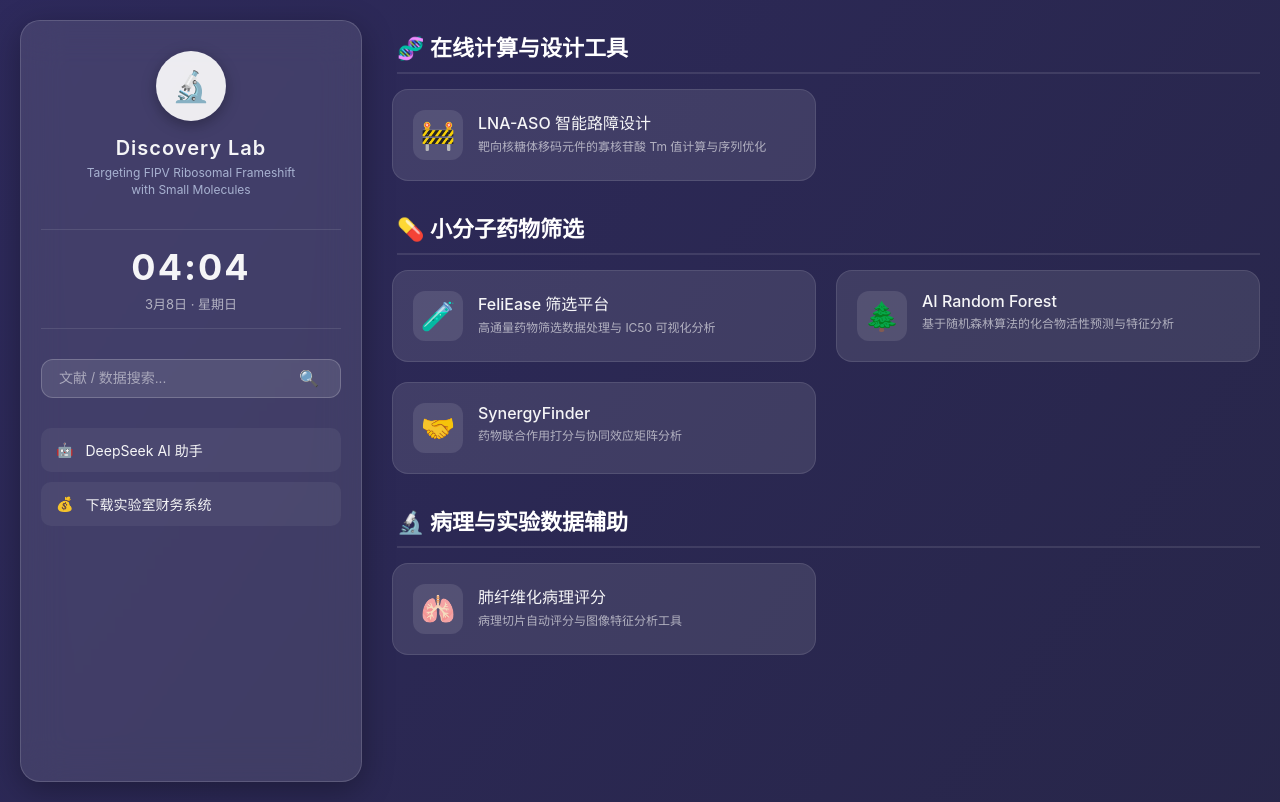
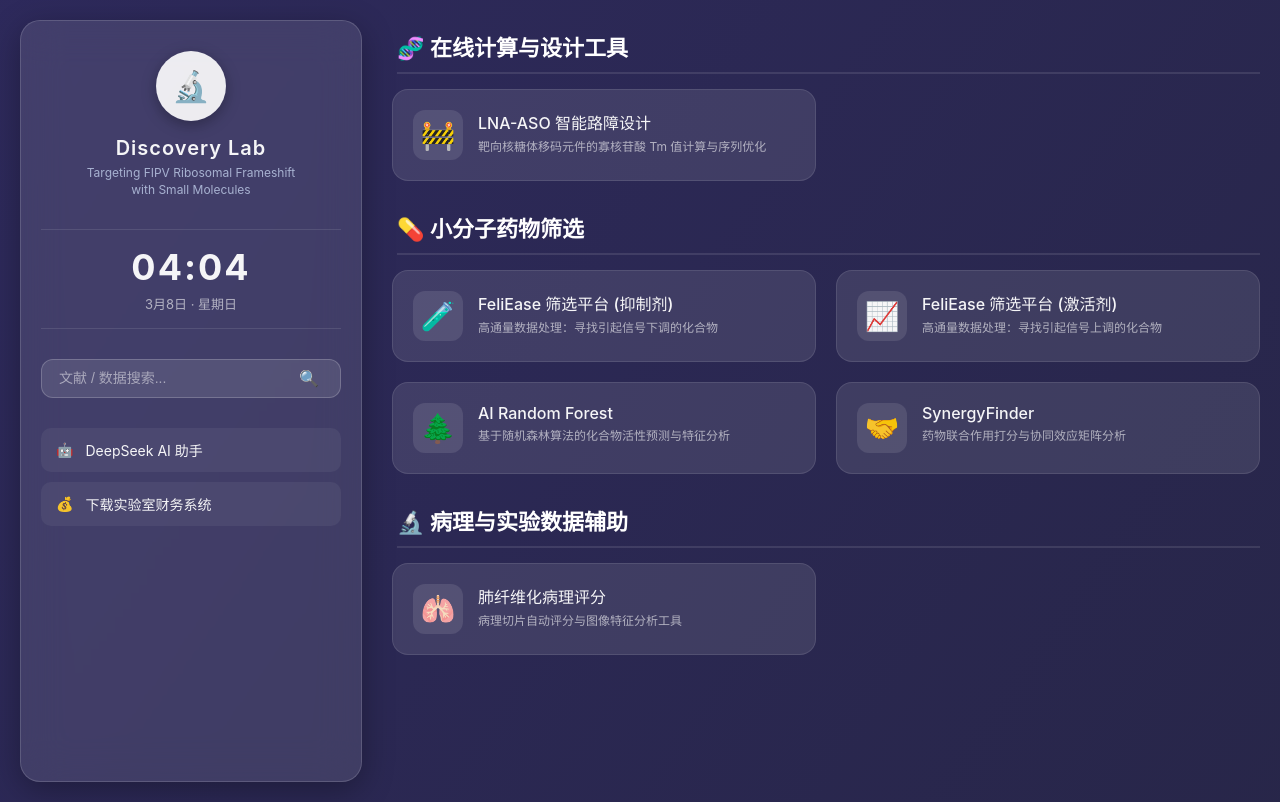
Before and after one commit to xfbai1840-cool/Discovery_start-page, a plain HTML site: page index.html in a window 1280 px wide. Drawn offline with Linux system fonts and the light colour scheme.

Commit message:
Update index.html

```diff
--- a/index.html
+++ b/index.html
@@ -310,8 +310,7 @@
                             <p>靶向核糖体移码元件的寡核苷酸 Tm 值计算与序列优化</p>
                         </div>
                     </a>
-
-                    </div>
+                </div>
             </div>
 
             <div>
@@ -320,8 +319,16 @@
                     <a href="https://drug-screen-tool-v10-dssqr5cvbbpfhx9ttaggov.streamlit.app/" class="tool-card" target="_blank">
                         <div class="tool-icon">🧪</div>
                         <div class="tool-info">
-                            <h4>FeliEase 筛选平台</h4>
-                            <p>高通量药物筛选数据处理与 IC50 可视化分析</p>
+                            <h4>FeliEase 筛选平台 (抑制剂)</h4>
+                            <p>高通量数据处理：寻找引起信号下调的化合物</p>
+                        </div>
+                    </a>
+
+                    <a href="https://drug-screen-tool-v20-h6jswn5rzsahi4zdkbpcms.streamlit.app/" class="tool-card" target="_blank">
+                        <div class="tool-icon">📈</div>
+                        <div class="tool-info">
+                            <h4>FeliEase 筛选平台 (激活剂)</h4>
+                            <p>高通量数据处理：寻找引起信号上调的化合物</p>
                         </div>
                     </a>
 
```
